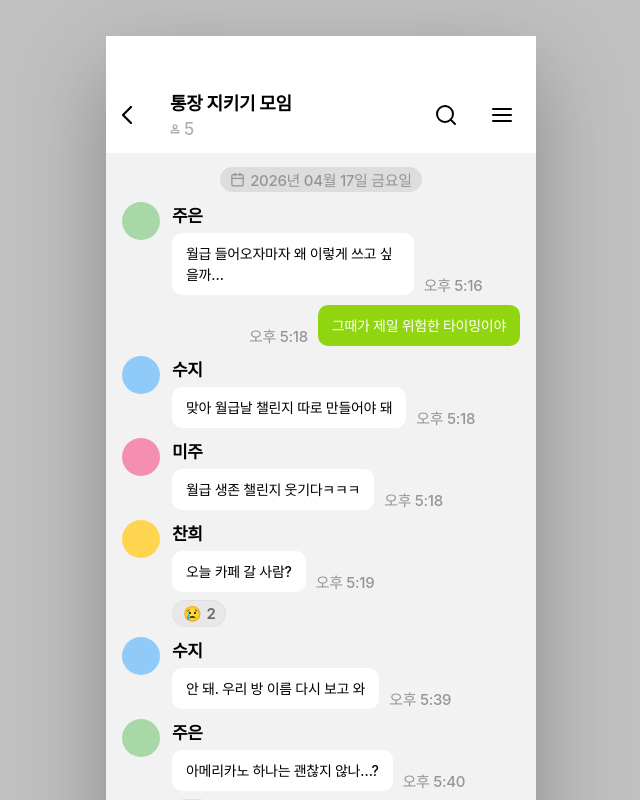
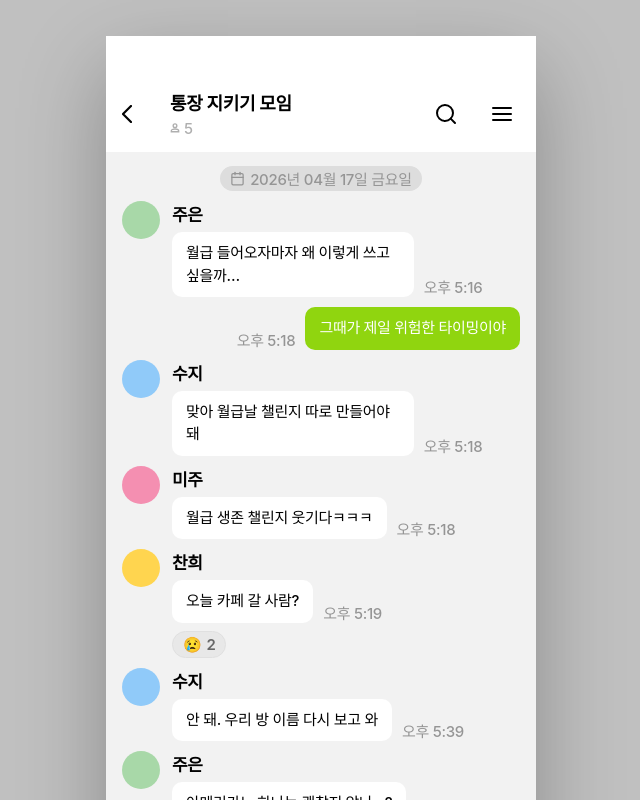
Before and after one commit to nahyune/uxui, a React (Vite) app: page /chatting in a window 1280 px wide. Shown: the top 800 px of the page, without its empty margins (319-959 px from the left). Built offline with nearby package versions, Linux system fonts and the light colour scheme; a web font is replaced by a local one.

Commit message:
채팅방 인원수 17→15px, 말풍선 14→15px 피그마 기준

```diff
--- a/src/styles/pages.css
+++ b/src/styles/pages.css
@@ -585,8 +585,8 @@
 .ct-room-info { display: flex; flex-direction: column; gap: 2px; }
 /* 방 이름 — 피그마 20px SemiBold */
 .ct-room-title { font-size: 18px; font-weight: 600; color: #000; letter-spacing: -0.36px; line-height: 1.5; }
-/* 인원수 — 피그마 17px Medium #AFAFAF */
-.ct-room-meta { display: flex; align-items: center; gap: 4px; font-size: 17px; font-weight: 500; color: #AFAFAF; letter-spacing: -0.34px; }
+/* 인원수 — 피그마 15px Medium #AFAFAF */
+.ct-room-meta { display: flex; align-items: center; gap: 4px; font-size: 15px; font-weight: 500; color: #AFAFAF; letter-spacing: -0.3px; }
 
 /* 메세지 영역 — 피그마 bg:#F2F2F2 */
 .ct-messages { flex: 1; overflow-y: auto; scrollbar-width: none; background: #F2F2F2; padding: 14px 16px; display: flex; flex-direction: column; gap: 10px; }
@@ -613,7 +613,7 @@
 .ct-bubble-row.right { justify-content: flex-end; }
 
 /* 말풍선 — 피그마 px:14px py:10px, radius:10px, 17px Medium */
-.ct-bubble { padding: 10px 14px; border-radius: 10px; font-size: 14px; font-weight: 500; color: #000; line-height: 1.5; letter-spacing: -0.28px; }
+.ct-bubble { padding: 10px 14px; border-radius: 10px; font-size: 15px; font-weight: 500; color: #000; line-height: 1.5; letter-spacing: -0.3px; }
 .ct-bubble p { margin: 0; }
 .ct-bubble.left  { background: #fff; }
 .ct-bubble.right { background: #90D50F; color: #fff; }
```
